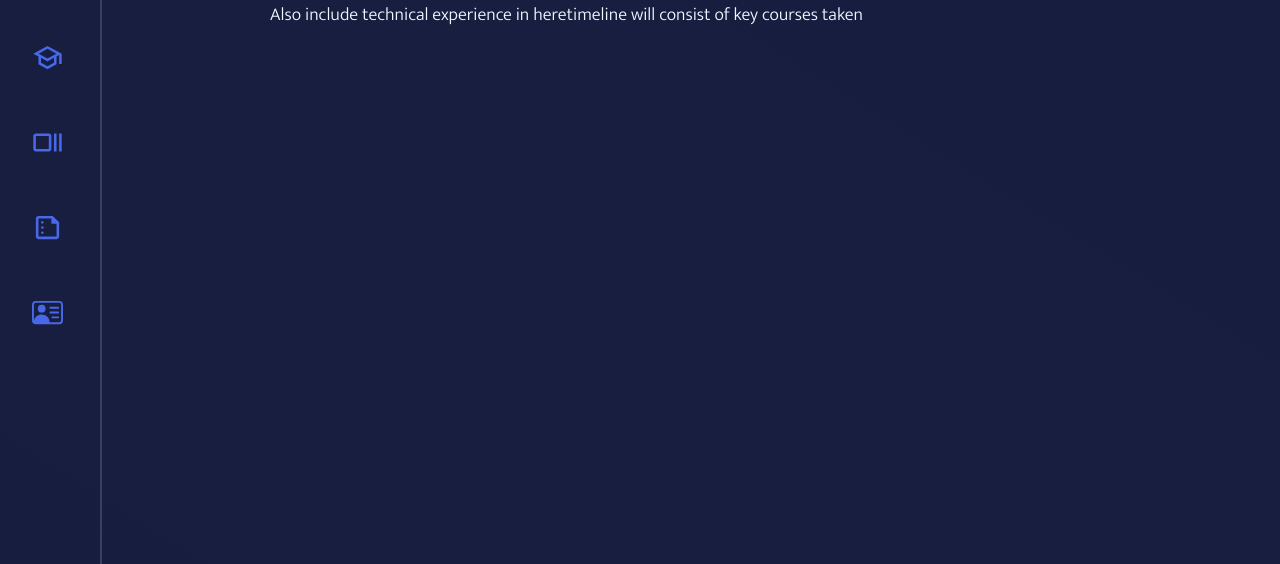
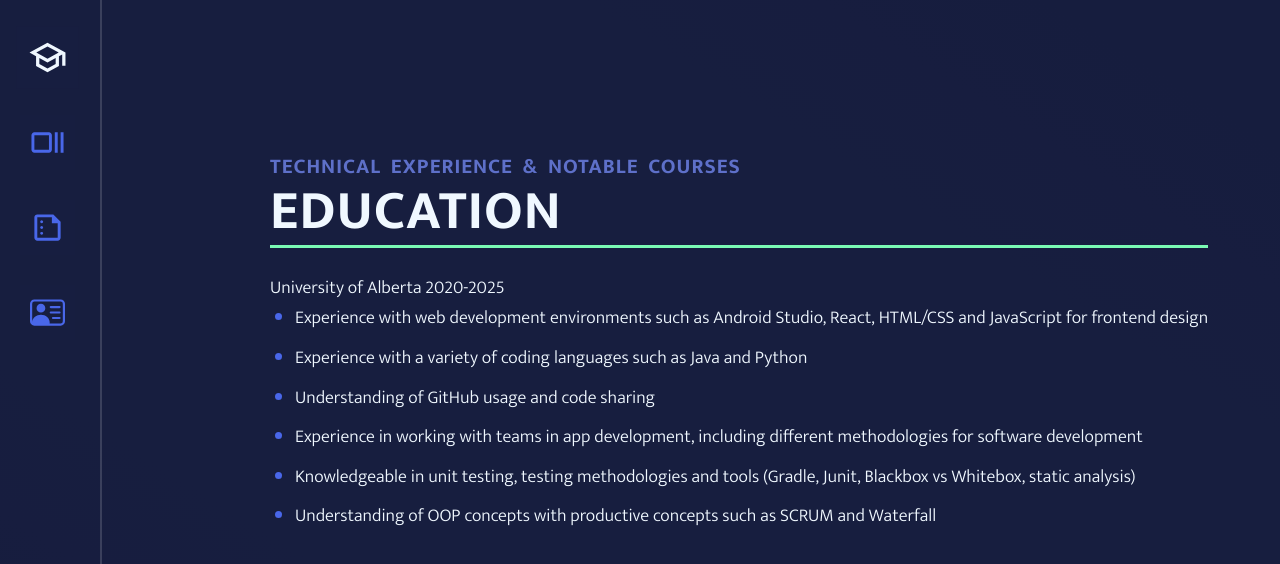
Before and after one commit to NimaShariatz/Resume-Page, a plain HTML site: page index.html in a window 1280 px wide. Shown: the top 564 px of the page. Drawn offline with Linux system fonts and the light colour scheme.

Commit message:
further work done

```diff
--- a/effects.js
+++ b/effects.js
@@ -1,9 +1,6 @@
 var options = document.getElementsByClassName("option_svg");
 
-var education_option  = options[0];
-var projects_option  = options[1];
-var professional_option  = options[2];
-var aboutme_option = options[3];
+options[0].classList.add("chosen_option");
 
 
 
@@ -18,22 +15,48 @@ var currentSection = 0;
 var previousSection = 0;
 
 
-function clear_current(current){
+function display_new(current){
     sections[current].style.display = "block"
     sections[previousSection].style.display = "none"
 
+    options[current].classList.add("chosen_option");
 
+    options[previousSection].classList.remove("chosen_option");
 }
 
 
 
 
-education_option.addEventListener("click", function(){
-    console.log("ed is clicked");
+options[0].addEventListener("click", function(){
     previousSection = currentSection;
     if(currentSection!=0){
         currentSection=0;
-        clear_current(currentSection, previousSection);
+        display_new(currentSection, previousSection);
+    }
+
+
+
+
+});
+
+
+
+options[1].addEventListener("click", function(){
+    previousSection = currentSection;
+    if(currentSection!=1){
+        currentSection=1;
+        display_new(currentSection, previousSection);
+    }
+
+
+});
+
+
+options[2].addEventListener("click", function(){
+    previousSection = currentSection;
+    if(currentSection!=2){
+        currentSection=2;
+        display_new(currentSection, previousSection);
     }
 
 
@@ -41,39 +64,12 @@ education_option.addEventListener("click", function(){
 });
 
 
-
-projects_option.addEventListener("click", function(){
-    console.log("proj is clicked");
+options[3].addEventListener("click", function(){
     previousSection = currentSection;
-    if(currentSection!=1){
-        currentSection=1;
-        clear_current(currentSection, previousSection);
+    if(currentSection!=3){
+        currentSection=3;
+        display_new(currentSection, previousSection);
     }
 
 
 });
-
-
-professional_option.addEventListener("click", function(){
-    console.log("prof is clicked");
-    previousSection = currentSection;
-    if(currentSection!=2){
-        currentSection=2;
-        clear_current(currentSection, previousSection);
-    }
-
-
-
-});
-
-
-aboutme_option.addEventListener("click", function(){
-    console.log("about is clicked");
-    previousSection = currentSection;
-    if(currentSection!=3){
-        currentSection=3;
-        clear_current(currentSection, previousSection);
-    }
-
-
-});
--- a/index.html
+++ b/index.html
@@ -5,6 +5,7 @@
     <meta name="viewport" content="width=device-width, initial-scale=1">
     <link rel="shortcut icon" href="assets/icon/tab_icon.webp"/>
     <link rel="stylesheet" href="style.css">
+    <title>Resume - NimaS</title>
 
     <link rel="preconnect" href="https://fonts.googleapis.com">
     <link rel="preconnect" href="https://fonts.gstatic.com" crossorigin>
@@ -67,10 +68,32 @@
             <div class="text_column">
 
                 <div id="Education_section">
-                    <div style="display: flex;">
-                        <p>Also include technical experience in here</p>
-                        <p>timeline will consist of key courses taken</p>
-                    </div>
+                    <p class="section-subtitle">TECHNICAL EXPERIENCE & NOTABLE COURSES</p>
+                    <p class="section-title">EDUCATION</p>
+
+                    <p style="margin-top:30px">University of Alberta 2020-2025</p>
+
+                    <ul class="list">
+                        <li>
+                            Experience with web development environments such as Android Studio, React, HTML/CSS and JavaScript for frontend design
+                        </li>
+                        <li>
+                            Experience with a variety of coding languages such as Java and Python
+                        </li>
+                        <li>
+                            Understanding of GitHub usage and code sharing
+                        </li>
+                        <li>
+                            Experience in working with teams in app development, including different methodologies for software development
+                        </li>
+                        <li>
+                            Knowledgeable in unit testing, testing methodologies and tools (Gradle, Junit, Blackbox vs Whitebox, static analysis)
+                        </li>
+                        <li>
+                            Understanding of OOP concepts with productive concepts such as SCRUM and Waterfall
+                        </li>
+
+                    </ul>
                 </div>
 
                 <div id="Projects_section">
--- a/style.css
+++ b/style.css
@@ -3,7 +3,14 @@
     --background-color:#171e40;
 
     --green:#7afab4;
-    --lighterColor:#4967e9;
+    --color1:#171e40;
+    --color2:#1d2549;
+    --color2:#5e70c9;
+    --color3:#404d87;
+    --color4:#6e77a0;
+    --color5:#4967e9;
+    --color6: rgba(13, 17, 39, 0.317);
+
 
     --fontWeight-regular:300;
     --fontWeight-semi-bold:400;
@@ -31,7 +38,6 @@
   box-sizing: border-box;
   padding: 0;
   margin: 0;
-  list-style-type: none;
 
 }
 
@@ -66,6 +72,7 @@ body {
   font-family: "Mukta", Arial;
   font-weight: var(--fontWeight-regular);
   font-size: 18px;
+  line-height: 1.2;
 }
 
 
@@ -88,6 +95,8 @@ body {
 .timeline_list{
   position:fixed;
   left:20px;
+  list-style-type: none;
+
 }
 
 .timeline_list li{
@@ -97,27 +106,65 @@ body {
 .option_svg{
   fill:var(--menu-image-fill);
   transition: all 90ms ease-out;
-  border-radius: 8px;
   padding: 10px;
-  border-color:transparent;
-  border-style: solid;
-  border-width:2px;
   background: var(--menu-image-background);
   cursor: pointer;
 }
 
 .option_svg:hover{
-  border-color: transparent;
-  border-width:0;
+  transform: scale(1.12);
+  fill:aliceblue;
+}
+
+.chosen_option{
+  transform: scale(1.12);
   fill:aliceblue;
 }
 
 
+.section-title{
+  letter-spacing: 1px;
+  font-size: 55px;
+  font-weight: var(--fontWeight-bold);
+  border-style: solid;
+  border-width: 0 0 3px 0;
+  border-color: var(--green);
+}
 
+.section-subtitle{
+  margin-top: 12vw;
+  letter-spacing: 1px;
+  word-spacing: 4px;
+  font-size: 21px;
+  font-weight: var(--fontWeight-bold);
+  color:var(--color2);
+}
 
+.breakerline{
+  background-color: var(--color3);
+  width: 100%;
+  height: 3px;
+}
+
+.list{
+  list-style-type: disc;
+  margin-left:25px;
+  border-radius: 16px;
+}
+.list li{
+  padding-block: 9px;
+}
+.list li::marker{
+  color:var(--color5);
+}
 
 #Education_section{
   display: block;
+}
+
+.portrait_img{
+  object-fit:cover;
+  border-radius:50%;
 }
 
 #Projects_section{
```
